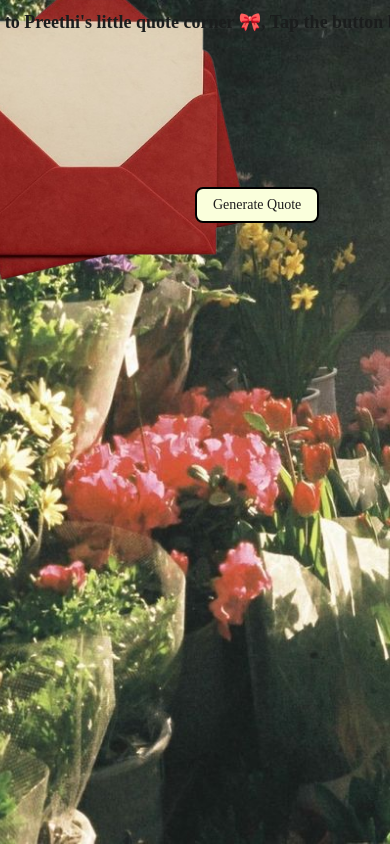
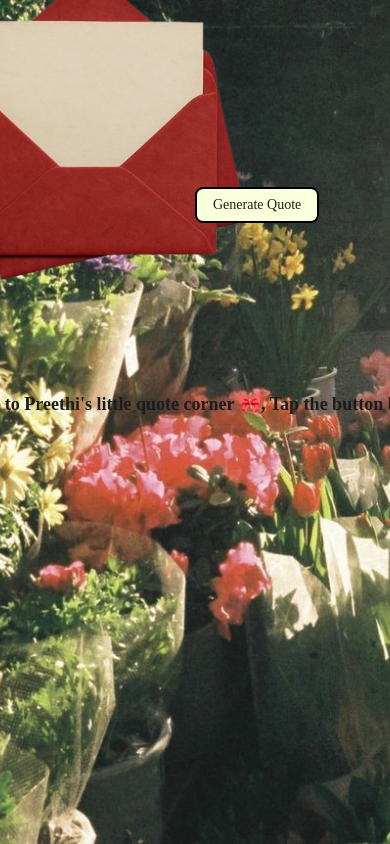
Before and after one commit to prtiprthi/quote-generator, a React (Vite) app: page / in a window 390 px wide. Built offline with nearby package versions, Linux system fonts and the light colour scheme.

Commit message:
Updated responsive CSS for mobile

```diff
--- a/src/App.css
+++ b/src/App.css
@@ -75,6 +75,7 @@ p {
     line-height: 1.4;
     width: 90%;
     top: 20%;
+    margin-top: 400px;
   }
 
   #open-btn {
```
